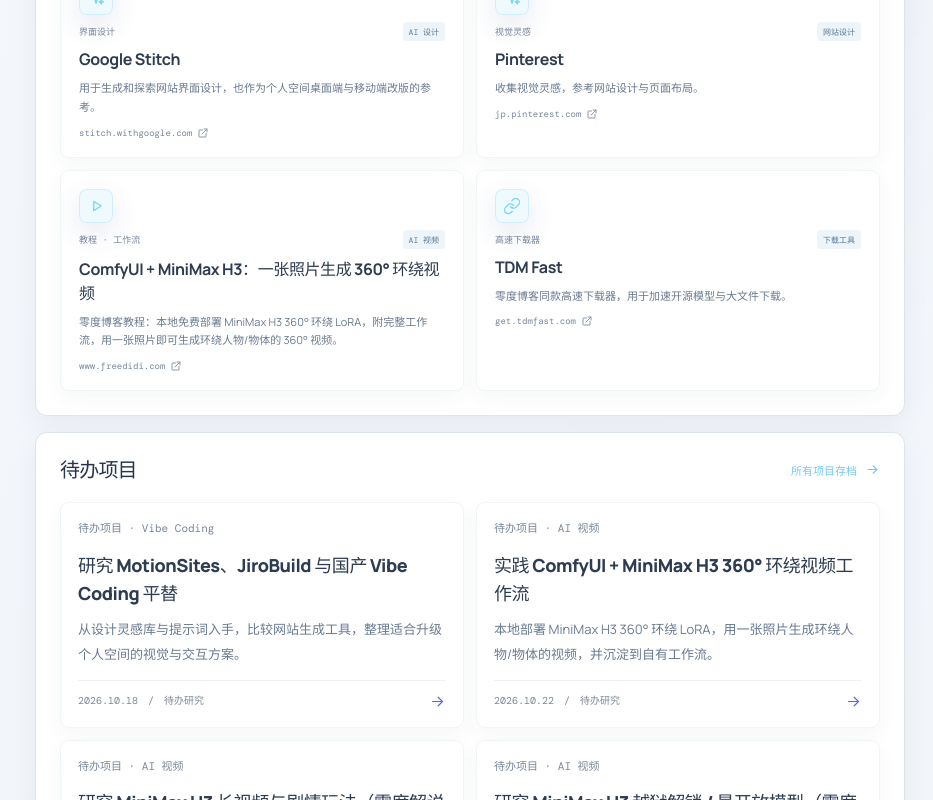
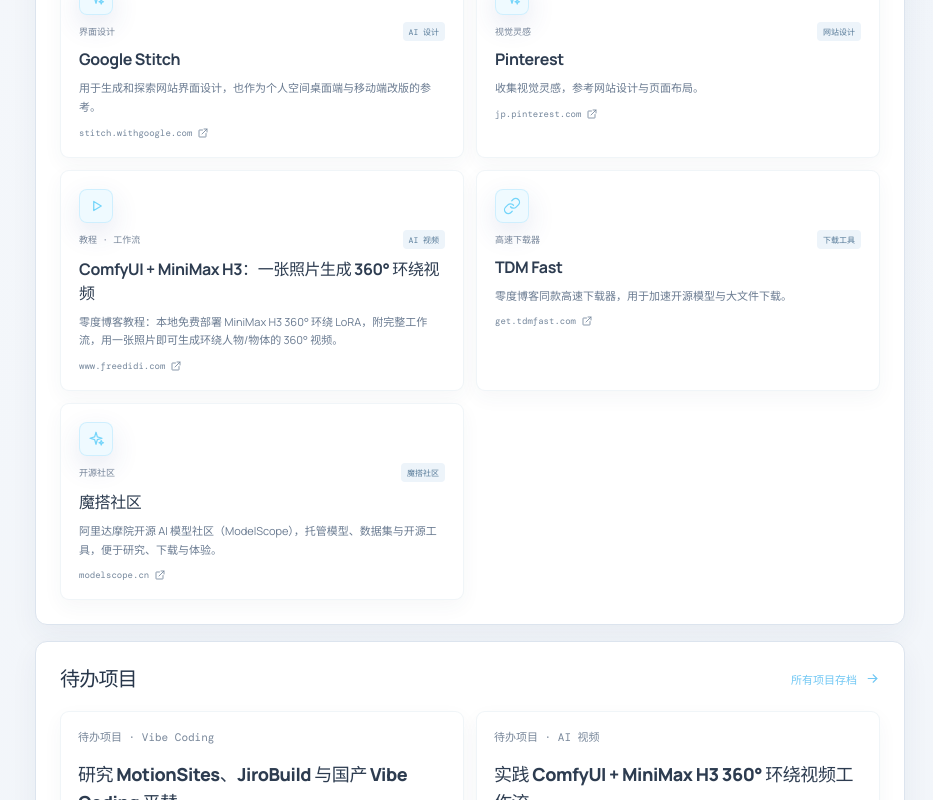
Before and after one commit to kairyqi/kairyqi-blog, a React (Vite) app: page / in a window 1280 px wide. Shown: the part 1464-2264 px from the top of the page, without its empty margins (347-1280 px from the left). Built offline with nearby package versions, Linux system fonts and the light colour scheme.

Commit message:
feat(bookmarks): 新增魔搭社区 ModelScope 收藏

```diff
--- a/src/main.jsx
+++ b/src/main.jsx
@@ -254,6 +254,7 @@
   { category: '网站设计', type: '视觉灵感', title: 'Pinterest', note: '收集视觉灵感，参考网站设计与页面布局。', tags: ['视觉灵感', '网页设计', '实用网站'], icon: 'spark', label: '网站设计', link: 'https://jp.pinterest.com/', image: 'https://image.thum.io/get/width/1200/crop/800/https://jp.pinterest.com/' },
   { category: 'AI 视频生成 · ComfyUI', type: '教程 · 工作流', title: 'ComfyUI + MiniMax H3：一张照片生成 360° 环绕视频', note: '零度博客教程：本地免费部署 MiniMax H3 360° 环绕 LoRA，附完整工作流，用一张照片即可生成环绕人物/物体的 360° 视频。', tags: ['AI视频', 'ComfyUI', 'MiniMax H3', '教程', '工作流', '本地部署'], icon: 'play', label: 'AI 视频', link: 'https://www.freedidi.com/25755.html', image: 'https://image.thum.io/get/width/1200/crop/800/https://www.freedidi.com/25755.html' },
   { category: '下载工具 · 效率', type: '高速下载器', title: 'TDM Fast', note: '零度博客同款高速下载器，用于加速开源模型与大文件下载。', tags: ['下载工具', '效率工具', '实用网站', '模型下载'], icon: 'link', label: '下载工具', link: 'https://get.tdmfast.com/', image: 'https://image.thum.io/get/width/1200/crop/800/https://get.tdmfast.com/' },
+  { category: 'AI 模型社区', type: '开源社区', title: '魔搭社区', note: '阿里达摩院开源 AI 模型社区（ModelScope），托管模型、数据集与开源工具，便于研究、下载与体验。', tags: ['AI社区', '模型', '开源', 'ModelScope', '实用网站'], icon: 'spark', label: '魔搭社区', link: 'https://modelscope.cn/', image: 'https://image.thum.io/get/width/1200/crop/800/https://modelscope.cn/' },
 ]
 
 function ArchiveHeader({ homeUrl }) {
```
